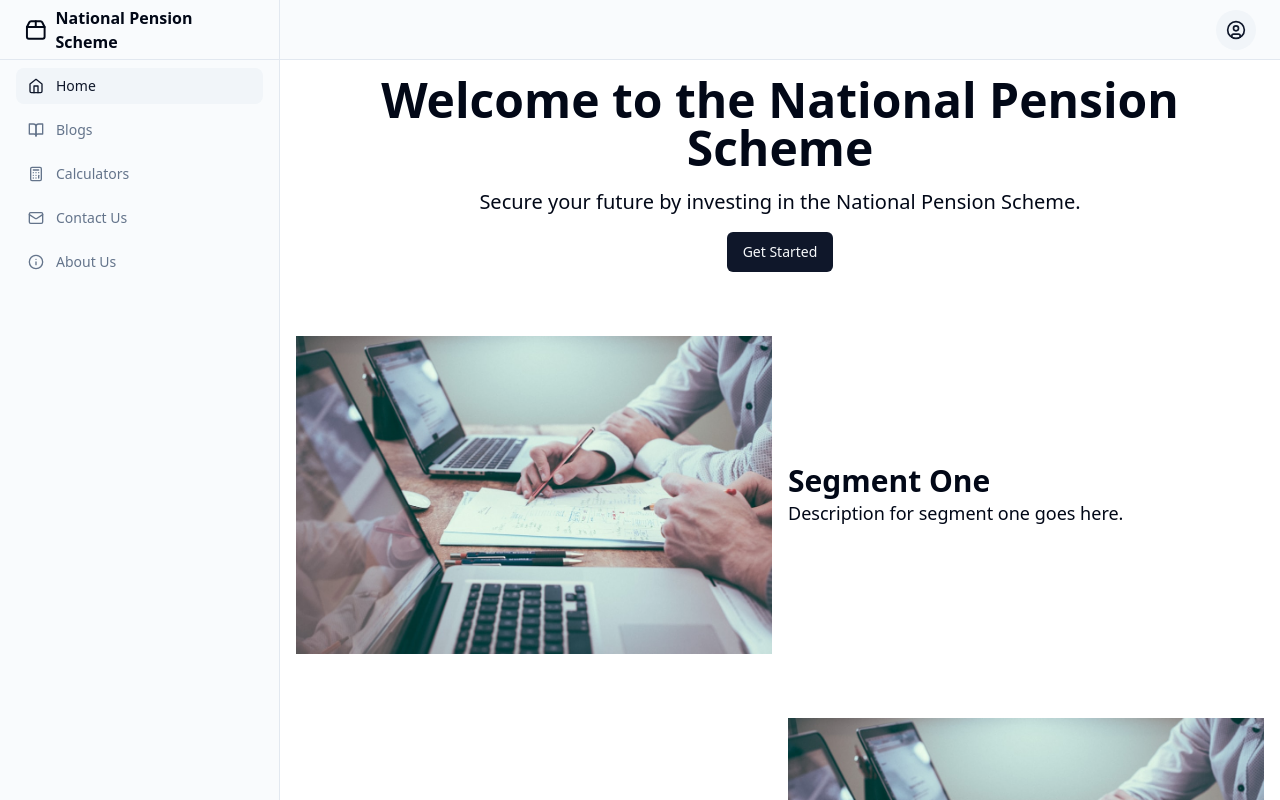
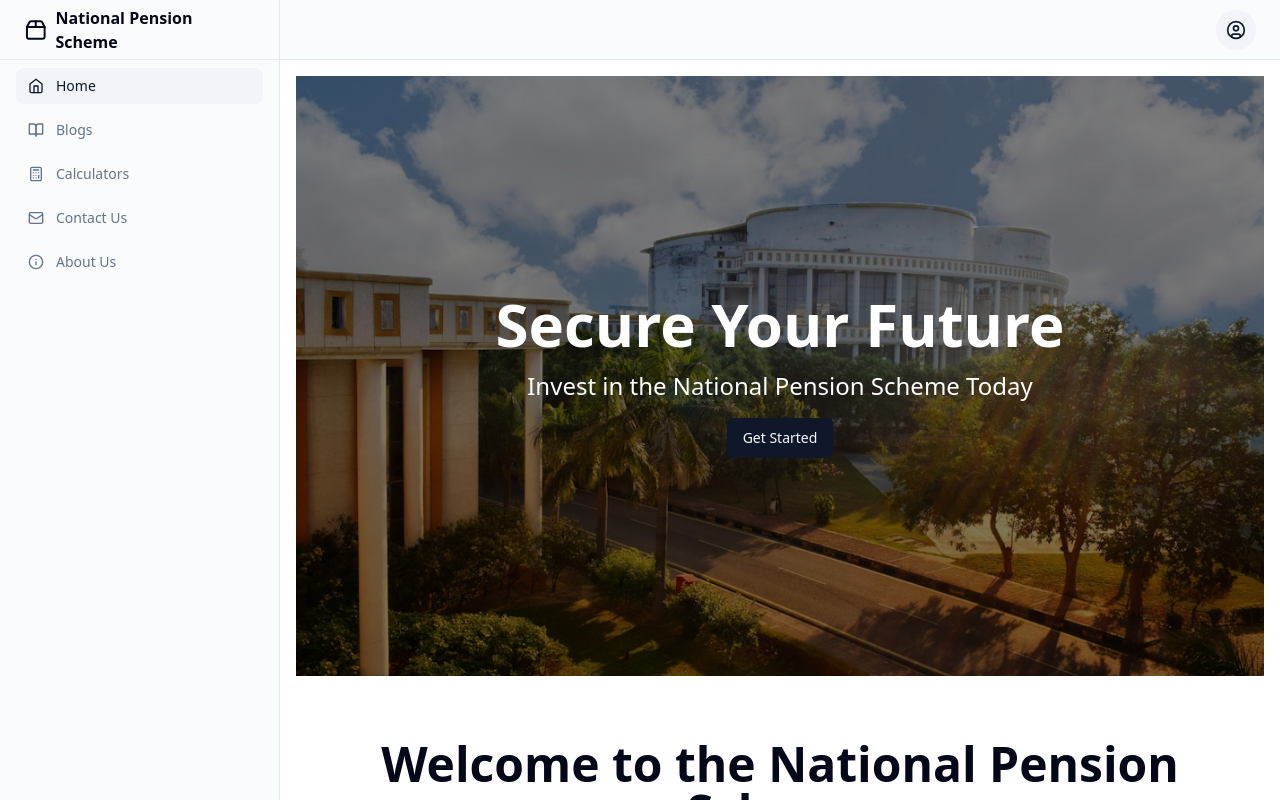
Before and after one commit to GPT-Engineer-App/national-pension-investor, a React (Vite) app: page / in a window 1280 px wide. Shown: the top 800 px of the page. Built offline with nearby package versions, Linux system fonts and the light colour scheme.

Commit message:
Added a large banner to the home page with a background image, headline, and subheadline.

```diff
--- a/src/pages/Index.jsx
+++ b/src/pages/Index.jsx
@@ -9,6 +9,15 @@ const Index = () => {
 
   return (
     <div className="flex flex-col items-center justify-center min-h-screen space-y-16">
+      {/* Banner Section */}
+      <section className="relative w-full h-[75vh] bg-cover bg-center" style={{ backgroundImage: "url('/images/banner.jpg')" }}>
+        <div className="absolute inset-0 bg-black opacity-50"></div>
+        <div className="relative z-10 flex flex-col items-center justify-center h-full text-center text-white space-y-4">
+          <h1 className="text-6xl font-bold">Secure Your Future</h1>
+          <p className="text-2xl">Invest in the National Pension Scheme Today</p>
+          <Button onClick={() => navigate("/signup")} className="mt-4">Get Started</Button>
+        </div>
+      </section>
       {/* Hero Section */}
       <section className="text-center space-y-4">
         <h1 className="text-5xl font-bold">Welcome to the National Pension Scheme</h1>
```
Also changed, not shown: public/images/banner.jpg (added).
